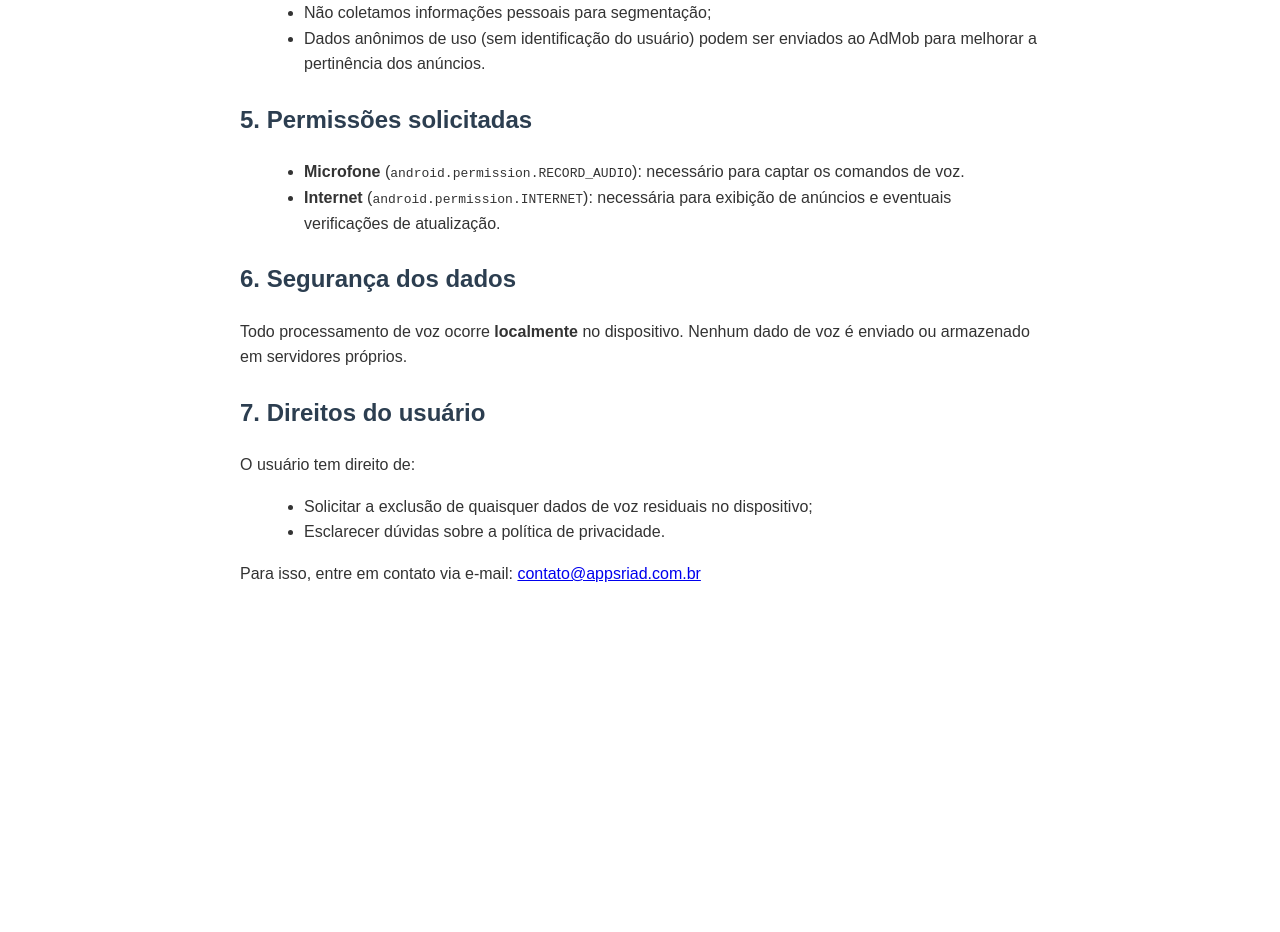
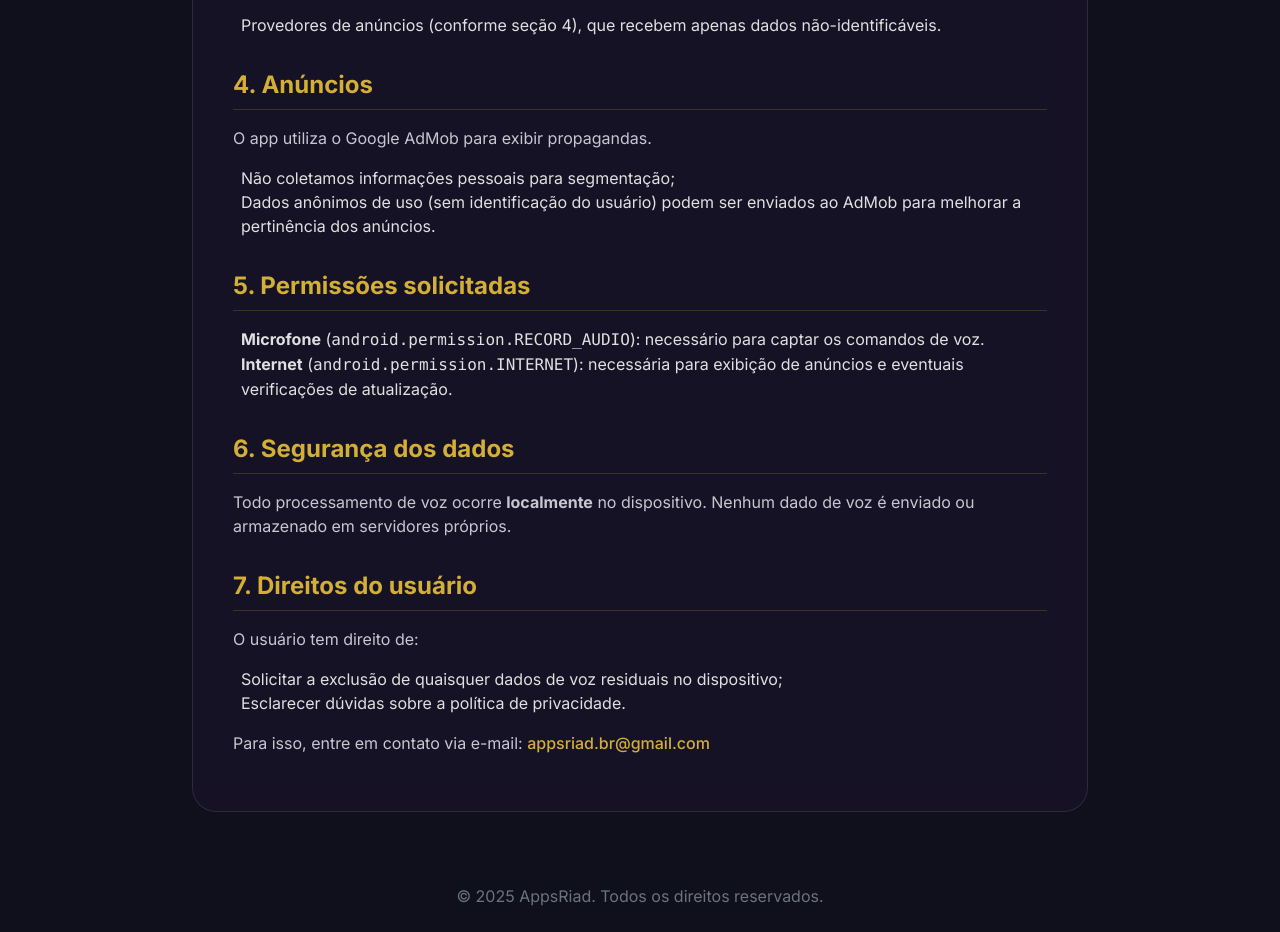
Before and after one commit to AppsRiad/appsriad.github.io, a plain HTML site: page politica-de-privacidade.html in a window 1280 px wide. Shown: the part 712-1644 px from the top of the page. Before the commit the page ends 1331 px from the top, so only its background shows below. Drawn offline with nearby package versions, Linux system fonts and the light colour scheme.

Commit message:
Update politica-de-privacidade.html

```diff
--- a/politica-de-privacidade.html
+++ b/politica-de-privacidade.html
@@ -4,72 +4,151 @@
     <meta charset="UTF-8" />
     <meta name="viewport" content="width=device-width, initial-scale=1.0"/>
     <title>Política de Privacidade – AppsRiad</title>
+
+    <!-- Tailwind CSS -->
+    <script src="https://cdn.tailwindcss.com"></script>
+
+    <!-- Google Fonts: Inter -->
+    <link rel="preconnect" href="https://fonts.googleapis.com">
+    <link rel="preconnect" href="https://fonts.gstatic.com" crossorigin>
+    <link href="https://fonts.googleapis.com/css2?family=Inter:wght@300;400;500;600;700;800;900&display=swap" rel="stylesheet">
+
+    <!-- Lucide Icons -->
+    <script src="https://cdn.jsdelivr.net/npm/lucide-static@latest/umd/lucide.js"></script>
+
     <style>
+        /* Estilos customizados para manter a identidade visual */
         body {
-      font-family: Arial, sans-serif;
-      max-width: 800px;
-      margin: 2rem auto;
-      line-height: 1.6;
-      color: #333;
-      padding: 0 1rem;
+            font-family: 'Inter', sans-serif;
+            background-color: #100f1c; /* Mesmo roxo escuro da página principal */
+            color: #e0e0e0;
+            line-height: 1.7;
         }
-    h1, h2 {
-      color: #2c3e50;
-      margin-top: 1.5rem;
+
+        .glassmorphism-card {
+            background: rgba(28, 20, 44, 0.6); /* Roxo escuro semi-transparente */
+            backdrop-filter: blur(12px);
+            -webkit-backdrop-filter: blur(12px);
+            border: 1px solid rgba(255, 255, 255, 0.1);
+            border-radius: 1.5rem; /* Bordas mais arredondadas */
         }
-    ul {
-      margin-left: 1.5rem;
+
+        .text-gold {
+            color: #D4AF37; /* Tom de dourado rico */
         }
-    p {
-      margin: 0.75rem 0;
+
+        /* Estilizando o conteúdo da política */
+        .policy-content h1, .policy-content h2 {
+            font-weight: 700;
+            margin-bottom: 1rem;
+            margin-top: 2rem;
+            padding-bottom: 0.5rem;
+            border-bottom: 1px solid rgba(212, 175, 55, 0.2); /* Linha sutil dourada abaixo dos títulos */
+        }
+
+        .policy-content h1 {
+            font-size: 2.25rem; /* 36px */
+            line-height: 2.5rem; /* 40px */
+        }
+
+        .policy-content h2 {
+            font-size: 1.5rem; /* 24px */
+            line-height: 2rem; /* 32px */
+        }
+
+        .policy-content p {
+            margin-bottom: 1rem;
+            color: #c7c7d1; /* Um cinza um pouco mais claro para o texto */
+        }
+
+        .policy-content ul {
+            list-style-position: inside;
+            padding-left: 0.5rem;
+            margin-bottom: 1rem;
+        }
+
+        .policy-content li::marker {
+            color: #D4AF37;
+        }
+
+        .policy-content a {
+            color: #D4AF37;
+            text-decoration: none;
+            font-weight: 500;
+            transition: color 0.3s ease;
+        }
+
+        .policy-content a:hover {
+            color: #fff;
         }
     </style>
 </head>
-<body>
-  <h1>Política de Privacidade – AppsRiad</h1>
+<body class="antialiased">
+
+    <!-- Header Simples -->
+    <header class="p-4">
+        <div class="container mx-auto flex justify-start items-center gap-3">
+            <img src="logo.png" alt="Logo Lista Voxx" class="rounded-lg w-10 h-10">
+            <h1 class="text-2xl font-bold text-white">AppsRiad</h1>
+        </div>
+    </header>
+
+    <!-- Conteúdo da Política -->
+    <main class="py-12 px-4">
+        <div class="container mx-auto max-w-4xl glassmorphism-card p-6 md:p-10">
+            <div class="policy-content">
+                <h1 class="text-gold">Política de Privacidade</h1>
                 <p><strong>Última atualização:</strong> Julho de 2025</p>
 
-  <h2>1. Coleta de dados</h2>
+                <h2 class="text-gold">1. Coleta de dados</h2>
                 <p>O AppsRiad pode coletar <strong>áudio de voz</strong> para processar comandos de voz.
                 <strong>Importante:</strong> nenhum áudio ou metadado de voz é armazenado de forma permanente no dispositivo ou em servidores.</p>
 
-  <h2>2. Uso de dados</h2>
+                <h2 class="text-gold">2. Uso de dados</h2>
                 <p>Os dados de voz capturados são usados apenas para:</p>
                 <ul>
                     <li>Interpretar e executar os comandos solicitados pelo usuário;</li>
                     <li>Melhorar o reconhecimento de voz local (offline).</li>
                 </ul>
 
-  <h2>3. Compartilhamento de dados</h2>
+                <h2 class="text-gold">3. Compartilhamento de dados</h2>
                 <p>Não compartilhamos quaisquer dados pessoais ou de voz com terceiros, <strong>exceto</strong>:</p>
                 <ul>
                     <li>Provedores de anúncios (conforme seção 4), que recebem apenas dados não-identificáveis.</li>
                 </ul>
 
-  <h2>4. Anúncios</h2>
+                <h2 class="text-gold">4. Anúncios</h2>
                 <p>O app utiliza o Google AdMob para exibir propagandas.</p>
                 <ul>
                     <li>Não coletamos informações pessoais para segmentação;</li>
                     <li>Dados anônimos de uso (sem identificação do usuário) podem ser enviados ao AdMob para melhorar a pertinência dos anúncios.</li>
                 </ul>
 
-  <h2>5. Permissões solicitadas</h2>
+                <h2 class="text-gold">5. Permissões solicitadas</h2>
                 <ul>
                     <li><strong>Microfone</strong> (<code>android.permission.RECORD_AUDIO</code>): necessário para captar os comandos de voz.</li>
                     <li><strong>Internet</strong> (<code>android.permission.INTERNET</code>): necessária para exibição de anúncios e eventuais verificações de atualização.</li>
                 </ul>
 
-  <h2>6. Segurança dos dados</h2>
+                <h2 class="text-gold">6. Segurança dos dados</h2>
                 <p>Todo processamento de voz ocorre <strong>localmente</strong> no dispositivo.
                 Nenhum dado de voz é enviado ou armazenado em servidores próprios.</p>
 
-  <h2>7. Direitos do usuário</h2>
+                <h2 class="text-gold">7. Direitos do usuário</h2>
                 <p>O usuário tem direito de:</p>
                 <ul>
                     <li>Solicitar a exclusão de quaisquer dados de voz residuais no dispositivo;</li>
                     <li>Esclarecer dúvidas sobre a política de privacidade.</li>
                 </ul>
-  <p>Para isso, entre em contato via e-mail: <a href="mailto:contato@appsriad.com.br">contato@appsriad.com.br</a></p>
+                <p>Para isso, entre em contato via e-mail: <a href="mailto:contato@appsriad.com.br">appsriad.br@gmail.com</a></p>
+            </div>
+        </div>
+    </main>
+
+    <!-- Footer Simples -->
+    <footer class="text-center p-6 text-gray-500">
+        <p>© 2025 AppsRiad. Todos os direitos reservados.</p>
+    </footer>
 
 </body>
 </html>
```
Lines whose indentation alone changed are shown as unchanged.
